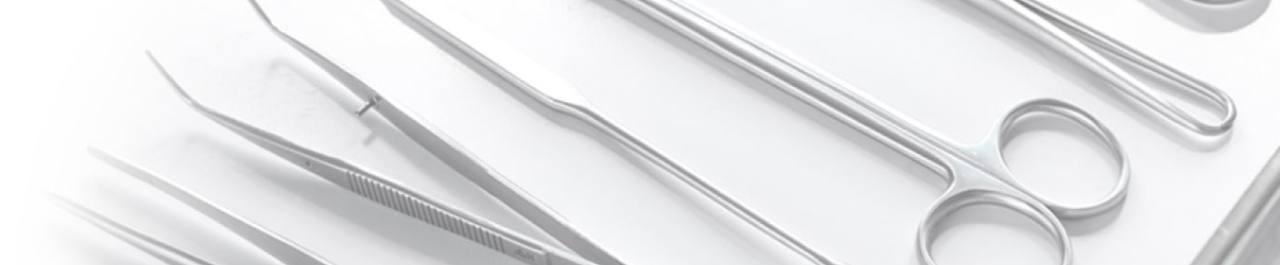
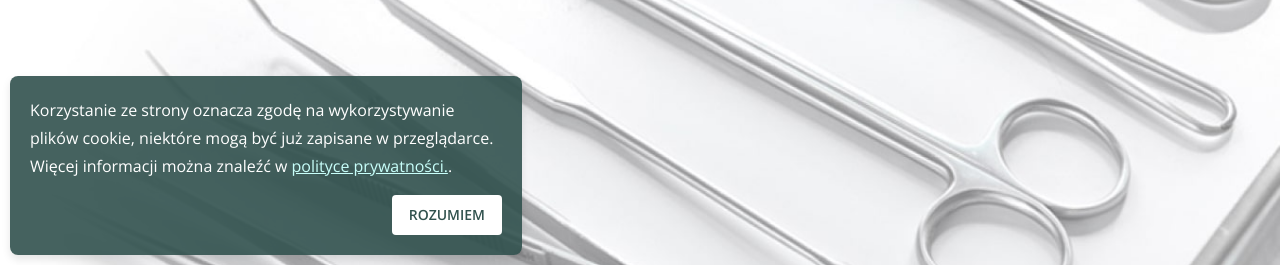
Before and after one commit to damian-sirenko/sterylserwis.pl, a website built with Vite: page src/index.html in a window 1280 px wide. Shown: the part 535-800 px from the top of the page. Built offline with nearby package versions, Linux system fonts and the light colour scheme.

Commit message:
privacy done

```diff
--- /dev/null
+++ b/src/css/cookies.css
@@ -0,0 +1,78 @@
+/* cookieConsent.css */
+.cookie-consent {
+  position: fixed;
+  bottom: 0px;
+  left: 0px;
+  background-color: rgba(49, 82, 78, 0.9);
+  color: #fff;
+  padding: 20px;
+  box-shadow: 0 4px 8px rgba(0, 0, 0, 0.1);
+  z-index: 1000;
+  transition: transform 0.5s ease-in-out, opacity 0.5s ease-in-out;
+  width: 100%;
+  max-width: 100%;
+  transform: translateY(100%);
+  opacity: 0;
+  box-sizing: border-box;
+  text-align: center;
+}
+.cookie-consent button {
+  display: block;
+  margin: 0 auto;
+  margin-top: 24px;
+  background-color: #fff;
+  color: #31524e;
+  border: none;
+  border-radius: 4px;
+  padding: 10px 15px;
+  cursor: pointer;
+  font-size: 14px;
+  text-transform: uppercase;
+  border: 2px solid transparent;
+}
+
+@media only screen and (min-width: 1200px) {
+  .cookie-consent {
+    width: 40%;
+    max-width: 40%;
+    bottom: 10px;
+    left: 10px;
+    text-align: left;
+    border-radius: 8px;
+    font-size: 16px;
+	}
+	.cookie-consent.show {
+	  transform: translateY(0);
+	  opacity: 1;
+	}
+
+	.cookie-consent p {
+	  margin: 0 0 15px;
+	}
+
+	.cookie-consent a {
+	  color: #c8fffa;
+	  text-decoration: underline;
+	}
+
+	.cookie-consent button {
+
+	  margin: 0 0 0 auto;
+
+	  background-color: #fff;
+	  color: #31524e;
+	  border: none;
+	  border-radius: 4px;
+	  padding: 10px 15px;
+	  cursor: pointer;
+	  font-size: 14px;
+	  text-transform: uppercase;
+	  border: 2px solid transparent;
+	}
+
+	.cookie-consent button:hover {
+	  background-color: #4d8680;
+	  color: #fff;
+	  border: 2px solid #fff;
+	}
+  }
--- a/src/css/styles.css
+++ b/src/css/styles.css
@@ -18,6 +18,7 @@
 @import url('./footer.css');
 @import url('./regulamin.css');
 @import url('./private_policy.css');
+@import url('./cookies.css');
 .go-to-top {
   position: fixed;
   bottom: 16px;
--- a/src/index.html
+++ b/src/index.html
@@ -45,7 +45,7 @@
       <load src="./partials/faq.html" />
       <load src="./partials/contact.html" />
     </main>
-
+    <load src="./partials/cookies.html" />
     <load src="./partials/footer.html" />
 
     <script type="module" src="./js/main.js"></script>
@@ -58,6 +58,7 @@
     <script type="module" src="./js/faq.js"></script>
     <script type="module" src="./js/contact.js"></script>
     <script type="module" src="./js/go_to_top.js"></script>
+    <script type="module" src="./js/cookies.js"></script>
     <script src="https://www.google.com/recaptcha/api.js"></script>
     <!-- <script async defer
     src="https://maps.googleapis.com/maps/api/js?key=AIzaSyAj1Qy-fnSDz-mJjTbTTYesRz-gyKtpOPg&callback=initMap">
--- /dev/null
+++ b/src/js/cookies.js
@@ -0,0 +1,17 @@
+// cookieConsent.js
+document.addEventListener('DOMContentLoaded', function () {
+  // Wyświetl okno cookies po 3 sekundach, jeśli zgoda nie została udzielona
+  setTimeout(function () {
+    if (!localStorage.getItem('cookieConsentAccepted')) {
+      document.getElementById('cookieConsent').classList.add('show');
+    }
+  }, 3000);
+
+  // Obsługa przycisku "Rozumiem"
+  document
+    .getElementById('cookieConsentBtn')
+    .addEventListener('click', function () {
+      localStorage.setItem('cookieConsentAccepted', 'true');
+      document.getElementById('cookieConsent').classList.remove('show');
+    });
+});
--- /dev/null
+++ b/src/partials/cookies.html
@@ -0,0 +1,11 @@
+<div id="cookieConsent" class="cookie-consent">
+  <p>
+    Korzystanie ze strony oznacza zgodę na wykorzystywanie plików cookie,
+    niektóre mogą być już zapisane w przeglądarce. Więcej informacji można
+    znaleźć w
+    <a href="../private_policy.html" target="_blank"
+      >polityce prywatności.</a
+    >.
+  </p>
+  <button id="cookieConsentBtn" class="button">Rozumiem</button>
+</div>
```
